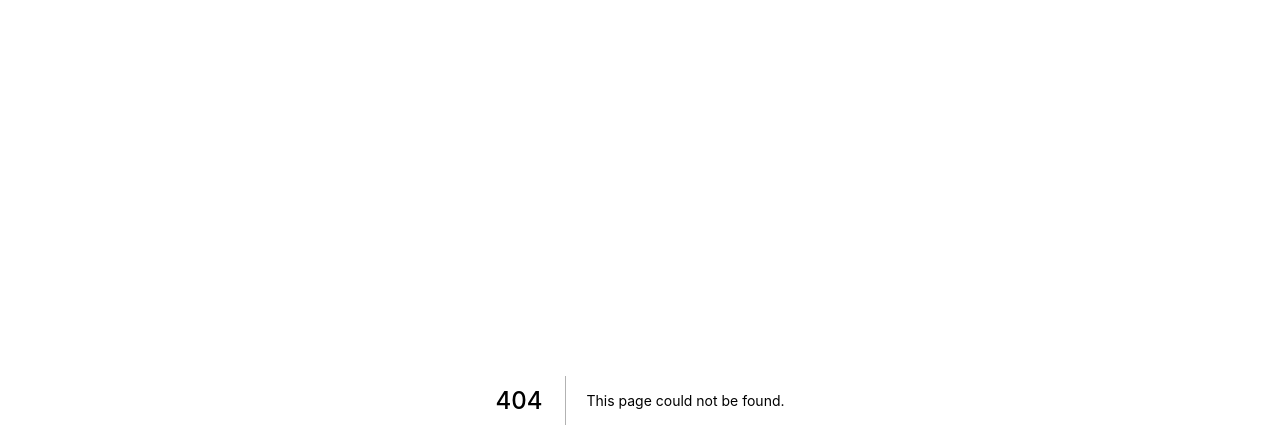
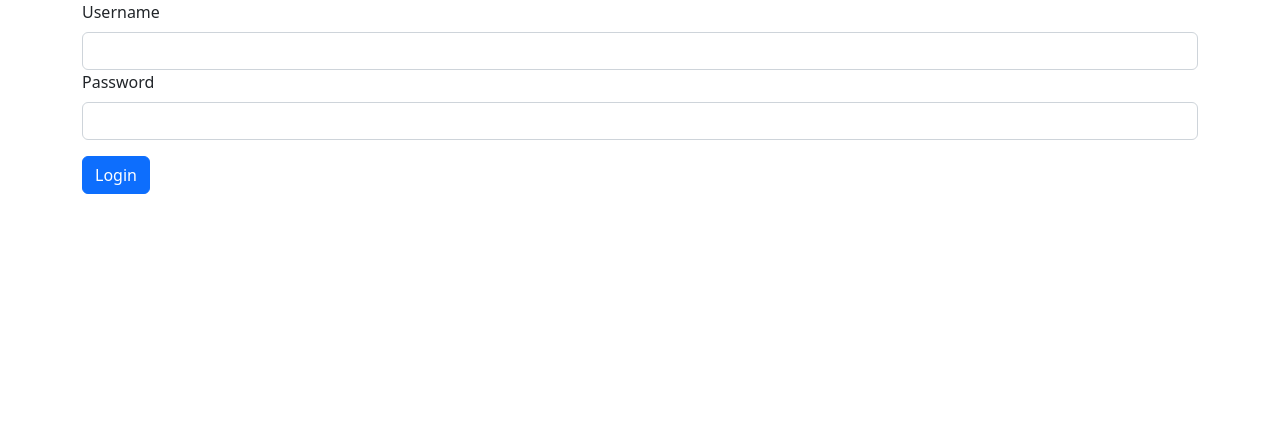
Before and after one commit to ttse76/video-library, a Next.js app in the folder client/: page /login in a window 1280 px wide. Before the commit this address had no page. Shown: the top 448 px of the page. Built offline with nearby package versions, Linux system fonts and the light colour scheme.

Commit message:
added basic login form

```diff
--- /dev/null
+++ b/client/pages/login/index.js
@@ -0,0 +1,65 @@
+import { useState } from 'react';
+import { signIn } from 'next-auth/react';
+import Row from 'react-bootstrap/Row';
+import Col from 'react-bootstrap/Col';
+import Form from 'react-bootstrap/Form';
+import Button from 'react-bootstrap/Button';
+
+import PageWrapper from 'components/document/PageWrapper';
+
+export default function Login() {
+  const [username, setUsername] = useState('');
+  const [password, setPassword] = useState('');
+
+  const onSubmit = async (e) => {
+    e.preventDefault();
+
+    await signIn('credentials',{
+      username,
+      password,
+      callbackUrl: '/'
+    })
+  };
+
+  return (
+    <PageWrapper title="Login">
+      <Row>
+        <Col>
+        <Form onSubmit={onSubmit}>
+          <Row>
+            <Col>
+              <Form.Group controlId="loginUsername">
+                <Form.Label>Username</Form.Label>
+                <Form.Control
+                  type="text"
+                  onChange={(e) => setUsername(e.target.value)}
+                  value={username} />
+              </Form.Group>
+            </Col>
+          </Row>
+          <Row>
+            <Col>
+              <Form.Group controlId="loginPassword">
+                <Form.Label>Password</Form.Label>
+                <Form.Control
+                  type="text"
+                  onChange={(e) => setPassword(e.target.value)}
+                  value={password} />
+              </Form.Group>
+            </Col>
+          </Row>
+          <Row className="pt-3">
+            <Col lg={4}>
+              <Button type="submit">Login</Button>
+            </Col>
+          </Row>
+          <Row>
+            <Col>
+            </Col>
+          </Row>
+        </Form>
+        </Col>
+      </Row>
+    </PageWrapper>
+  );
+}
```
